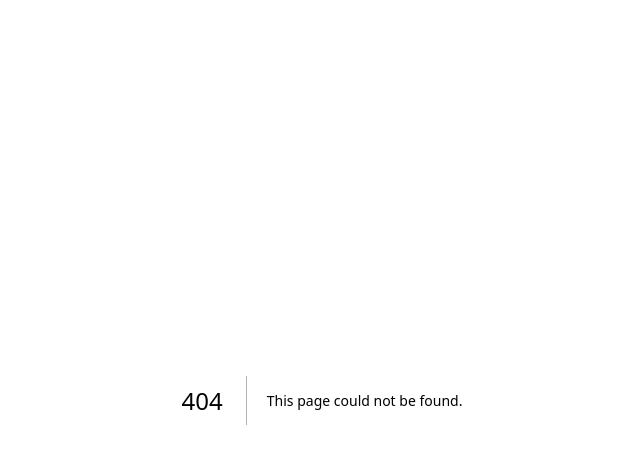
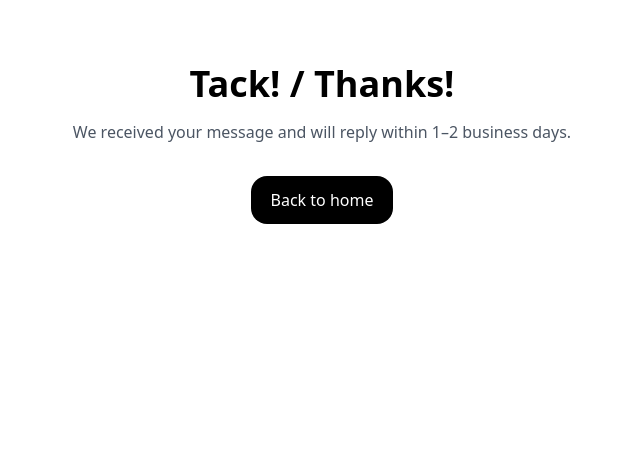
Before and after one commit to elizabeth42aria/neuroljus-site-dup, a Next.js app: page /thanks in a window 1280 px wide. Before the commit this address had no page. Shown: the top 464 px of the page, without its empty margins (318-958 px from the left). Built offline with nearby package versions, Linux system fonts and the light colour scheme.

Commit message:
Rename thanks page to thanks.tsx

```diff
--- /dev/null
+++ b/src/pages/thanks.tsx
@@ -0,0 +1,22 @@
+import Head from "next/head";
+import Link from "next/link";
+
+export default function Thanks() {
+  return (
+    <>
+      <Head>
+        <title>Thanks — Neuroljus</title>
+        <meta name="robots" content="noindex" />
+      </Head>
+      <main className="px-6 py-16 max-w-2xl mx-auto text-center">
+        <h1 className="text-3xl md:text-4xl font-semibold">Tack! / Thanks!</h1>
+        <p className="mt-4 text-gray-600">
+          We received your message and will reply within 1–2 business days.
+        </p>
+        <Link href="/" className="inline-block mt-8 px-5 py-3 rounded-2xl bg-black text-white">
+          Back to home
+        </Link>
+      </main>
+    </>
+  );
+}
```
